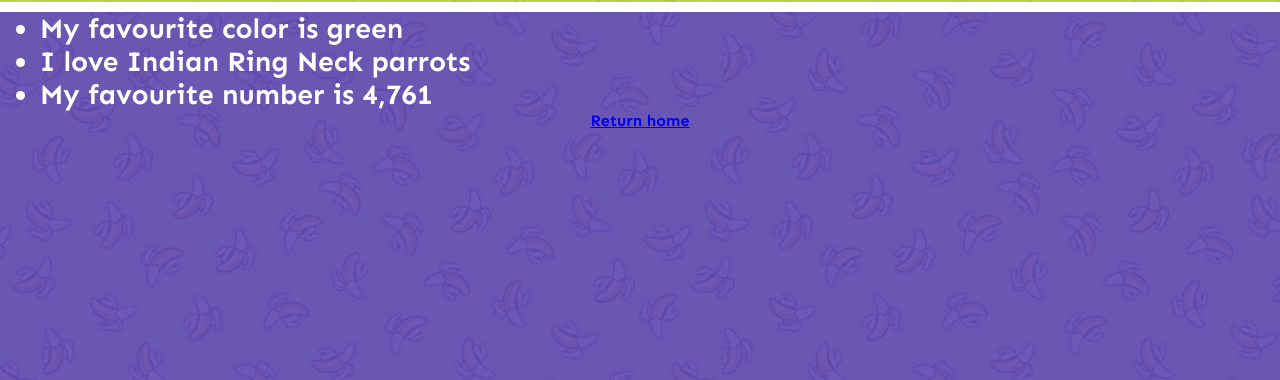
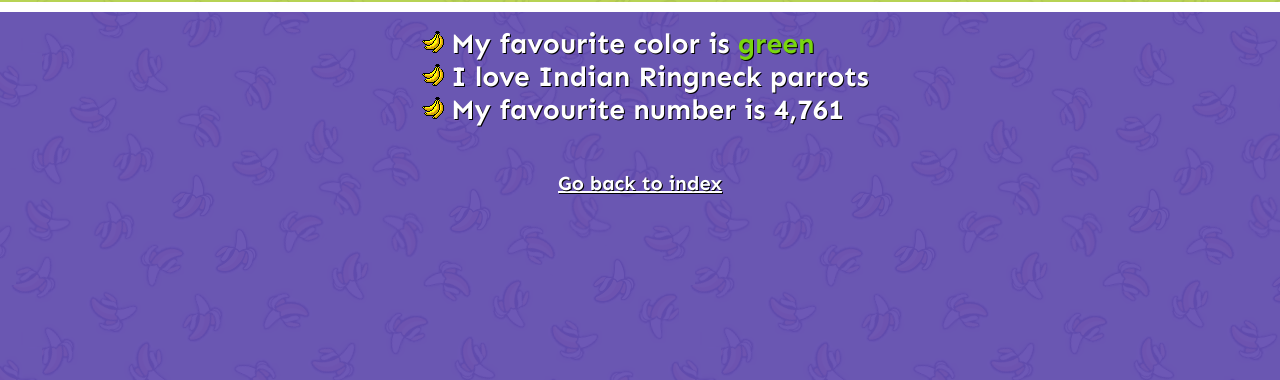
Before and after one commit to goferboy/CSCI-39548-Summer2021-Assignment01, a plain HTML site: page henry.html in a window 1280 px wide. Shown: the part 420-800 px from the top of the page. Drawn offline with Linux system fonts and the light colour scheme.

Commit message:
Stylized List elements and Link to return to index

```diff
--- a/css/henry-style.css
+++ b/css/henry-style.css
@@ -10,6 +10,7 @@ html, body {
 body {
     background-image: url("../img/background-top-2.png");
     font-family: 'Sen', sans-serif;
+    text-shadow: 1px 1px black;
 }
 
 #header {
@@ -32,7 +33,6 @@ body {
     margin: 5px;
     padding-bottom: 10px;
     color:rgb(102, 80, 184);
-    text-shadow: 1px 1px black;
 }
 
 .line {
@@ -54,12 +54,38 @@ body {
     height: auto;
     color: white;
     font-size: 28px;
+    display: flex;
+    justify-content: center;
+}
+
+#favs {
+    margin: 15px;
+    list-style-image: url("../img/banana.gif");
+}
+
+span {
+    color: rgb(121, 214, 15);
 }
 
 #footer {
+    margin-top: 30px;
     width: 100%;
     height: auto;
     text-align: center;
+}
+
+#index-link {
+    font-size: 20px;
+    color: white;
+}
+
+#index-link:hover {
+    font-size: 20px;
+    color: rgb(121, 214, 15);
+}
+
+#index-link:visted {
+    color: white;
 }
 
 @media screen and (min-width: 850px) {
--- a/henry.html
+++ b/henry.html
@@ -21,12 +21,12 @@
         <div id="content">
             <ul id="favs">
                 <li class="fav-items">My favourite color is <span>green</span></li>
-                <li class="fav-items">I love Indian Ring Neck parrots</li>
+                <li class="fav-items">I love Indian Ringneck parrots</li>
                 <li class="fav-items">My favourite number is 4,761</li>
             </ul>
         </div>
         <div id="footer">
-            <a href="index.html">Return home</a>
+            <a id="index-link" href="index.html">Go back to index</a>
         </div>
     </body>
 </html>
```
Also changed, not shown: img/banana.gif (added).
